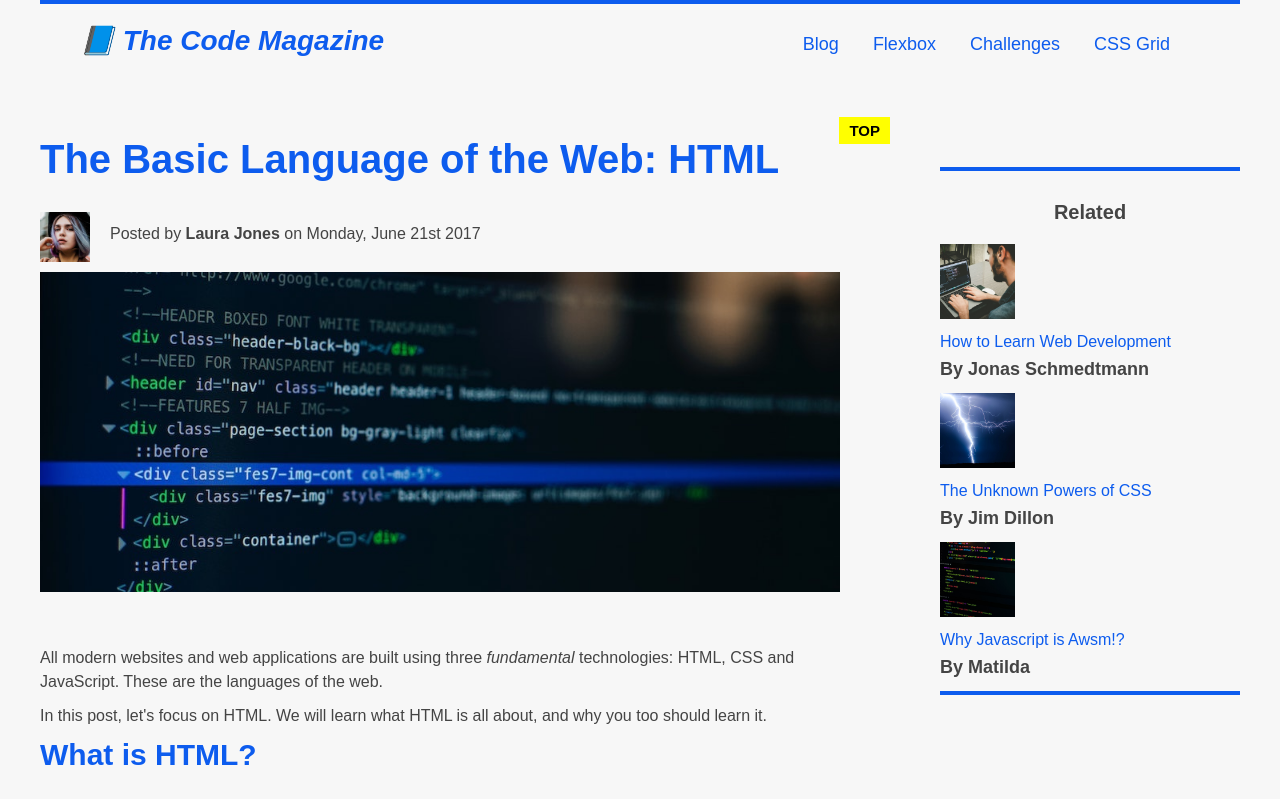
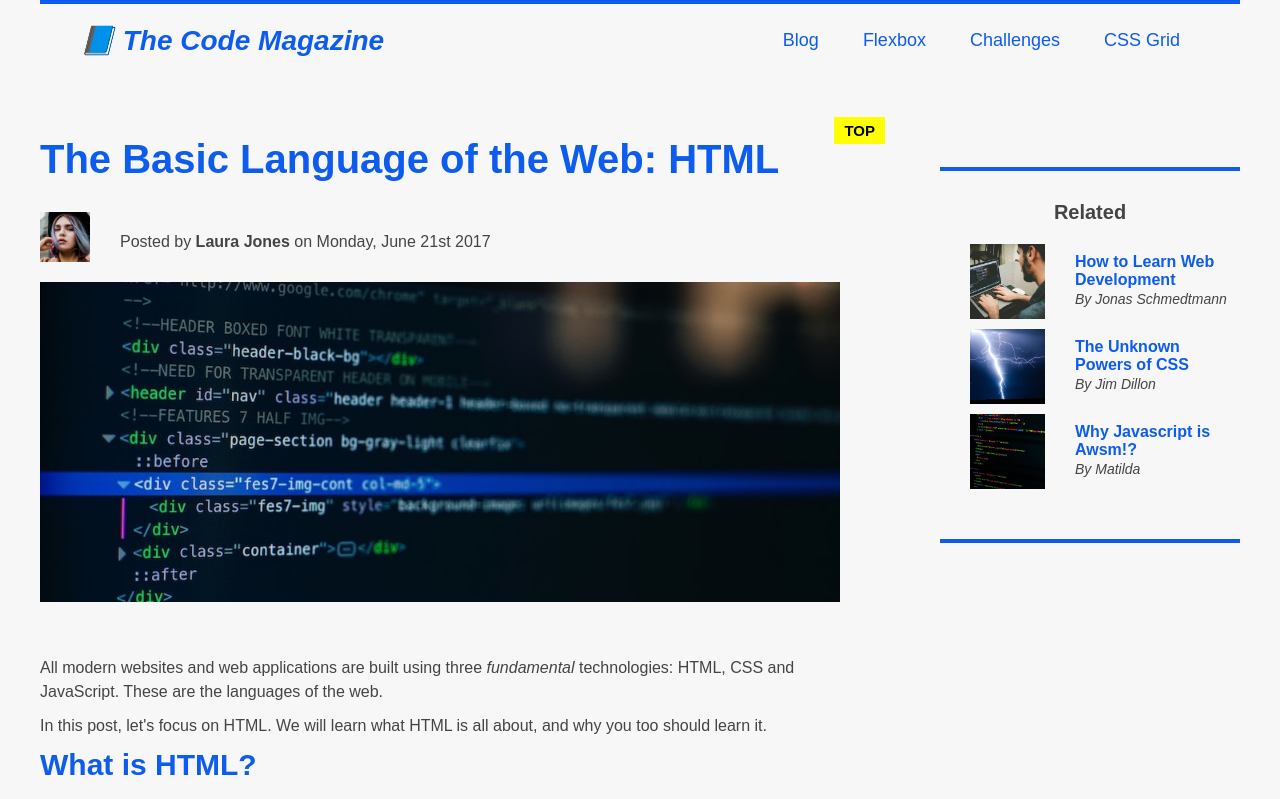
Before and after one commit to Jeremy1806/Web-Dev-Practice, a plain HTML site: page CSS Layouts/index.html in a window 1280 px wide. Shown: the top 799 px of the page. Drawn offline with Linux system fonts and the light colour scheme.

Commit message:
added flexbox layout

```diff
--- a/CSS Layouts/app.css
+++ b/CSS Layouts/app.css
@@ -1,6 +1,7 @@
 * {
   margin: 0;
   padding: 0;
+  box-sizing: border-box;
 }
 
 body {
@@ -16,7 +17,6 @@ aside {
   border-top: 4px solid rgb(13, 92, 238);
   border-bottom: 4px solid rgb(13, 92, 238);
   margin: 30px 0px;
-  box-sizing: border-box;
 }
 
 h2::after {
@@ -96,30 +96,45 @@ li {
 }
 
 .author {
-  font-size: 18px;
-  font-weight: bold;
+  font-size: 14px;
+  font-style: italic;
 }
 #relatedOp {
   list-style: none;
   margin-left: 0;
 }
 
-aside p {
-  margin-top: 5px;
-}
-
 ol,
 ul {
   margin-left: 50px;
 }
+.author-img {
+  margin-bottom: 20px;
+}
+.author {
+  margin-bottom: 0;
+}
 
+.related-post {
+  margin-left: 30px;
+}
+#relatedOp:last-child {
+  margin-bottom: 50px;
+}
 a:link {
   text-decoration: none;
   font-family: sans-serif;
   color: rgb(13, 92, 238);
   display: inline-block;
-  margin: 10px 30px 0 0;
 }
+.main-header a:link {
+  margin: 0 20px;
+}
+.related-post a:link {
+  font-weight: bold;
+  font-size: 16px;
+}
+
 a:visited {
   color: rgb(13, 92, 238);
 }
@@ -141,7 +156,7 @@ a:active {
 
 /* layout */
 
-.author-img {
+/* .author-img {
   float: left;
   margin-bottom: 10px;
 }
@@ -166,7 +181,7 @@ nav {
 
 /* float layout */
 
-article {
+/* article {
   width: 830px;
   float: left;
 }
@@ -178,4 +193,36 @@ aside {
 
 footer {
   clear: both;
+} */
+article {
+  flex: 1;
+  margin-bottom: 40px;
 }
+
+/* Flexbox layout */
+
+.main-header {
+  display: flex;
+  justify-content: space-between;
+  align-items: center;
+}
+.related-post {
+  display: flex;
+  gap: 30px;
+  align-items: center;
+}
+.author-details {
+  display: flex;
+  gap: 30px;
+  align-items: center;
+}
+
+.container-2 {
+  display: flex;
+  gap: 75px;
+  align-items: flex-start;
+}
+
+aside {
+  flex: 0 0 300px;
+}
--- a/CSS Layouts/index.html
+++ b/CSS Layouts/index.html
@@ -13,14 +13,16 @@
         <h1>📘 The Code Magazine</h1>
         <nav>
           <a href="blog.html">Blog</a>
-          <a href="#">Flexbox</a>
+          <a href="flexbox.html">Flexbox</a>
           <a href="#">Challenges</a>
-          <a href="#">CSS Grid</a>
+          <a href="css-grid.html">CSS Grid</a>
         </nav>
       </header>
+      <div class="container-2">
         <article>
           <header class="article-header">
             <h2>The Basic Language of the Web: HTML</h2>
+            <div class="author-details">
               <img
                 src="imgs/laura-jones.jpg "
                 width="50"
@@ -31,6 +33,7 @@
               <p class="auth">
                 Posted by <strong>Laura Jones</strong> on Monday, June 21st 2017
               </p>
+            </div>
             <img src="imgs/post-img.jpg" alt="post img" class="post-img" />
             <button>❤Like</button>
           </header>
@@ -38,8 +41,8 @@
           <p>
             All modern websites and web applications are built using three
             <em>fundamental</em>
-          technologies: HTML, CSS and JavaScript. These are the languages of the
-          web.
+            technologies: HTML, CSS and JavaScript. These are the languages of
+            the web.
           </p>
           <p>
             In this post, let's focus on HTML. We will learn what HTML is all
@@ -47,9 +50,9 @@
           </p>
           <h3>What is HTML?</h3>
           <p>
-          HTML stands for HyperText Markup Language. It's a markup language that
-          web developers use to structure and describe the content of a webpage
-          (not a programming language).
+            HTML stands for HyperText Markup Language. It's a markup language
+            that web developers use to structure and describe the content of a
+            webpage (not a programming language).
           </p>
           <p>
             HTML consists of elements that describe different types of content:
@@ -89,23 +92,30 @@
         <aside>
           <h4>Related</h4>
           <ul id="relatedOp">
-          <li>
+            <li class="related-post">
               <img src="imgs/related-1.jpg" width="75" height="75" alt="" />
+              <div>
                 <a href="#">How to Learn Web Development</a>
                 <p class="author">By Jonas Schmedtmann</p>
+              </div>
             </li>
-          <li>
+            <li class="related-post">
               <img src="imgs/related-2.jpg" alt="" width="75" height="75" />
+              <div>
                 <a href="#">The Unknown Powers of CSS</a>
                 <p class="author">By Jim Dillon</p>
+              </div>
             </li>
-          <li>
+            <li class="related-post">
               <img src="imgs/related-3.jpg" alt="" width="75" height="75" />
+              <div>
                 <a href="#">Why Javascript is Awsm!?</a>
                 <p class="author">By Matilda</p>
+              </div>
             </li>
           </ul>
         </aside>
+      </div>
 
       <footer><p>Copyright &copy; 2017 by The Code Magazine.</p></footer>
     </div>
```
Lines whose indentation alone changed are shown as unchanged.
